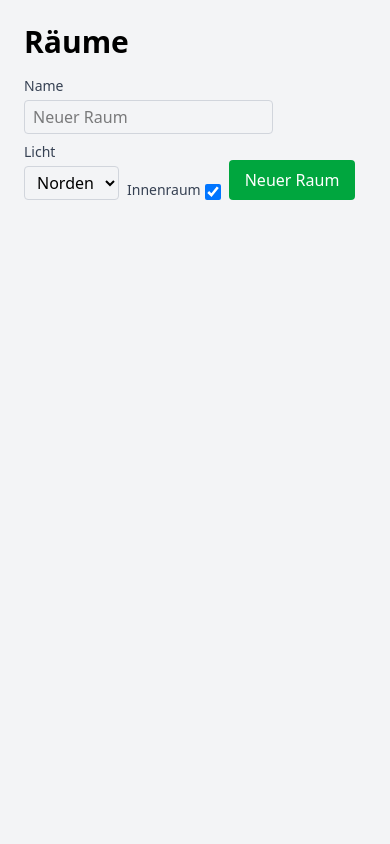
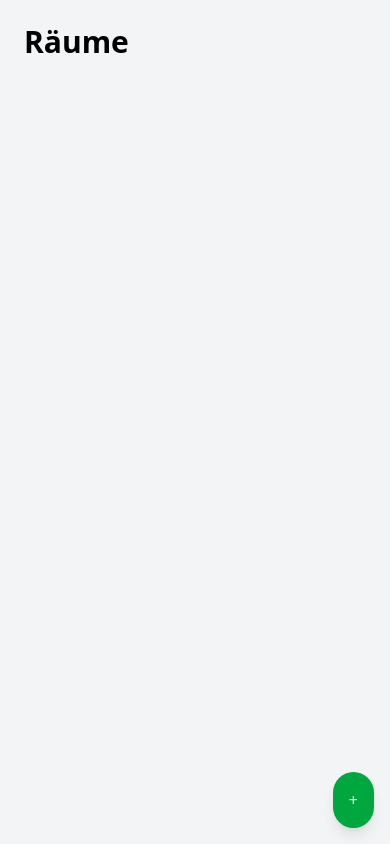
Before and after one commit to pb-coding/pflanzen-manager, a React (Vite) app: page / in a window 390 px wide. Built offline with nearby package versions, Linux system fonts and the light colour scheme.

Commit message:
reworks rooms overview button

```diff
--- a/src/components/RoomsOverview.tsx
+++ b/src/components/RoomsOverview.tsx
@@ -22,6 +22,8 @@ const RoomsOverview: React.FC = () => {
   const loadTasks = useStore(state => state.loadTasks);
   const addRoom = useStore(state => state.addRoom);
 
+  // Modal dialog state
+  const [isDialogOpen, setIsDialogOpen] = useState(false);
   const [name, setName] = useState('');
   const [lightDirection, setLightDirection] = useState<LightDirection>('North');
   const [indoor, setIndoor] = useState(true);
@@ -42,9 +44,17 @@ const RoomsOverview: React.FC = () => {
       setName('');
       setLightDirection('North');
       setIndoor(true);
+      setIsDialogOpen(false);
     } finally {
       setIsSubmitting(false);
     }
+  };
+
+  const openDialog = () => {
+    setName('');
+    setLightDirection('North');
+    setIndoor(true);
+    setIsDialogOpen(true);
   };
 
   const countOpenTasks = (room: Room) => {
@@ -55,47 +65,7 @@ const RoomsOverview: React.FC = () => {
   return (
     <div className="p-6">
       <h1 className="text-3xl font-bold mb-4">Räume</h1>
-      <form onSubmit={handleSubmit} className="mb-6 flex flex-wrap gap-2 items-end">
-        <div>
-          <label className="block text-sm font-medium text-gray-700">Name</label>
-          <input
-            className="mt-1 block w-full border border-gray-300 rounded px-2 py-1"
-            value={name}
-            onChange={e => setName(e.target.value)}
-            placeholder="Neuer Raum"
-          />
-        </div>
-        <div>
-          <label className="block text-sm font-medium text-gray-700">Licht</label>
-          <select
-            className="mt-1 block w-full border border-gray-300 rounded px-2 py-1"
-            value={lightDirection}
-            onChange={e => setLightDirection(e.target.value as LightDirection)}
-          >
-            <option value="North">Norden</option>
-            <option value="East">Osten</option>
-            <option value="South">Süden</option>
-            <option value="West">Westen</option>
-          </select>
-        </div>
-        <div className="flex items-center space-x-1">
-          <label className="block text-sm font-medium text-gray-700">Innenraum</label>
-          <input
-            type="checkbox"
-            checked={indoor}
-            onChange={e => setIndoor(e.target.checked)}
-            className="mt-1 h-4 w-4"
-          />
-        </div>
-        <button
-          type="submit"
-          disabled={isSubmitting}
-          className="bg-green-600 text-white px-4 py-2 rounded hover:bg-green-700 disabled:opacity-50"
-        >
-          {isSubmitting ? 'Erstellen...' : 'Neuer Raum'}
-        </button>
-      </form>
-      <div className="grid grid-cols-1 sm:grid-cols-2 lg:grid-cols-3 gap-4">
+      <div className="grid grid-cols-1 sm:grid-cols-2 lg:grid-cols-3 gap-4 mb-16">
         {rooms.map(room => (
           <Link
             to={`/rooms/${room.id}`}
@@ -126,6 +96,73 @@ const RoomsOverview: React.FC = () => {
           </Link>
         ))}
       </div>
+
+      {/* Modal dialog for new room creation */}
+      {isDialogOpen && (
+        <div className="fixed inset-0 z-50 bg-black bg-opacity-50 flex items-center justify-center">
+          <form onSubmit={handleSubmit} className="bg-white p-6 rounded-lg shadow-lg w-full max-w-md grid gap-4">
+            <h2 className="text-xl font-semibold">Neuen Raum hinzufügen</h2>
+            <div>
+              <label className="block text-sm font-medium text-gray-700">Name</label>
+              <input
+                className="mt-1 block w-full border border-gray-300 rounded px-2 py-1"
+                value={name}
+                onChange={e => setName(e.target.value)}
+                placeholder="Neuer Raum"
+                required
+              />
+            </div>
+            <div>
+              <label className="block text-sm font-medium text-gray-700">Licht</label>
+              <select
+                className="mt-1 block w-full border border-gray-300 rounded px-2 py-1"
+                value={lightDirection}
+                onChange={e => setLightDirection(e.target.value as LightDirection)}
+              >
+                <option value="North">Norden</option>
+                <option value="East">Osten</option>
+                <option value="South">Süden</option>
+                <option value="West">Westen</option>
+              </select>
+            </div>
+            <div className="flex items-center space-x-2">
+              <input
+                type="checkbox"
+                checked={indoor}
+                onChange={e => setIndoor(e.target.checked)}
+                className="h-4 w-4"
+                id="indoor-checkbox"
+              />
+              <label htmlFor="indoor-checkbox" className="text-sm font-medium text-gray-700">Innenraum</label>
+            </div>
+            <div className="flex justify-end space-x-2 mt-4">
+              <button
+                type="button"
+                onClick={() => setIsDialogOpen(false)}
+                className="px-4 py-2 rounded border"
+              >
+                Abbrechen
+              </button>
+              <button
+                type="submit"
+                disabled={isSubmitting}
+                className="bg-green-600 text-white px-4 py-2 rounded hover:bg-green-700 disabled:opacity-50"
+              >
+                {isSubmitting ? 'Erstellen...' : 'Speichern'}
+              </button>
+            </div>
+          </form>
+        </div>
+      )}
+
+      {/* Floating Action Button */}
+      <button
+        onClick={openDialog}
+        className="fixed bottom-4 right-4 bg-green-600 text-white p-4 rounded-full shadow-lg hover:bg-green-700 focus:outline-none"
+        aria-label="Neuen Raum hinzufügen"
+      >
+        +
+      </button>
     </div>
   );
 };
--- a/src/types/models.ts
+++ b/src/types/models.ts
@@ -1,10 +1,15 @@
+/**
+ * Represents the direction of light in a room.
+ */
+export type LightDirection = 'North' | 'East' | 'South' | 'West';
+
 /**
  * Represents a physical room or outdoor area where plants are located.
  */
 export interface Room {
   id: string; // UUID or similar unique identifier
   name: string;
-  lightDirection: 'North' | 'East' | 'South' | 'West';
+  lightDirection: LightDirection;
   indoor: boolean;
 }
 
```
